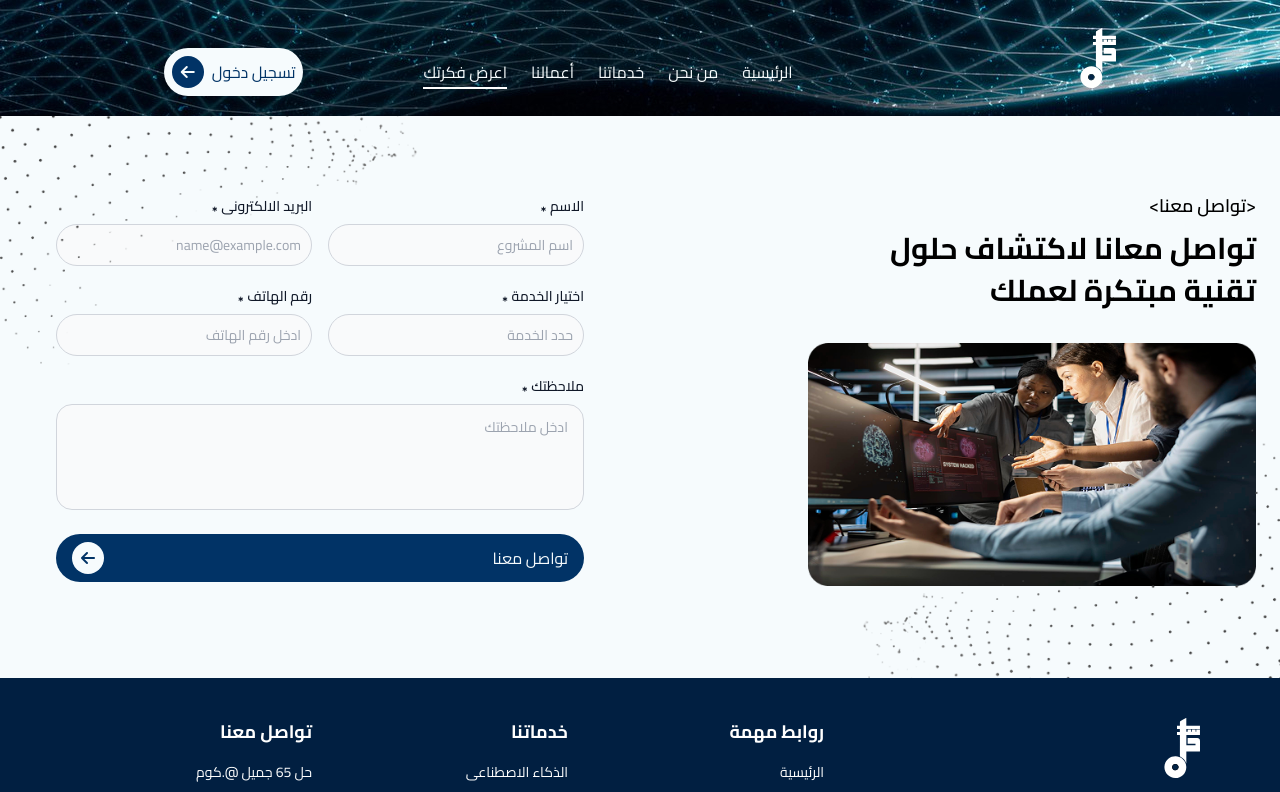
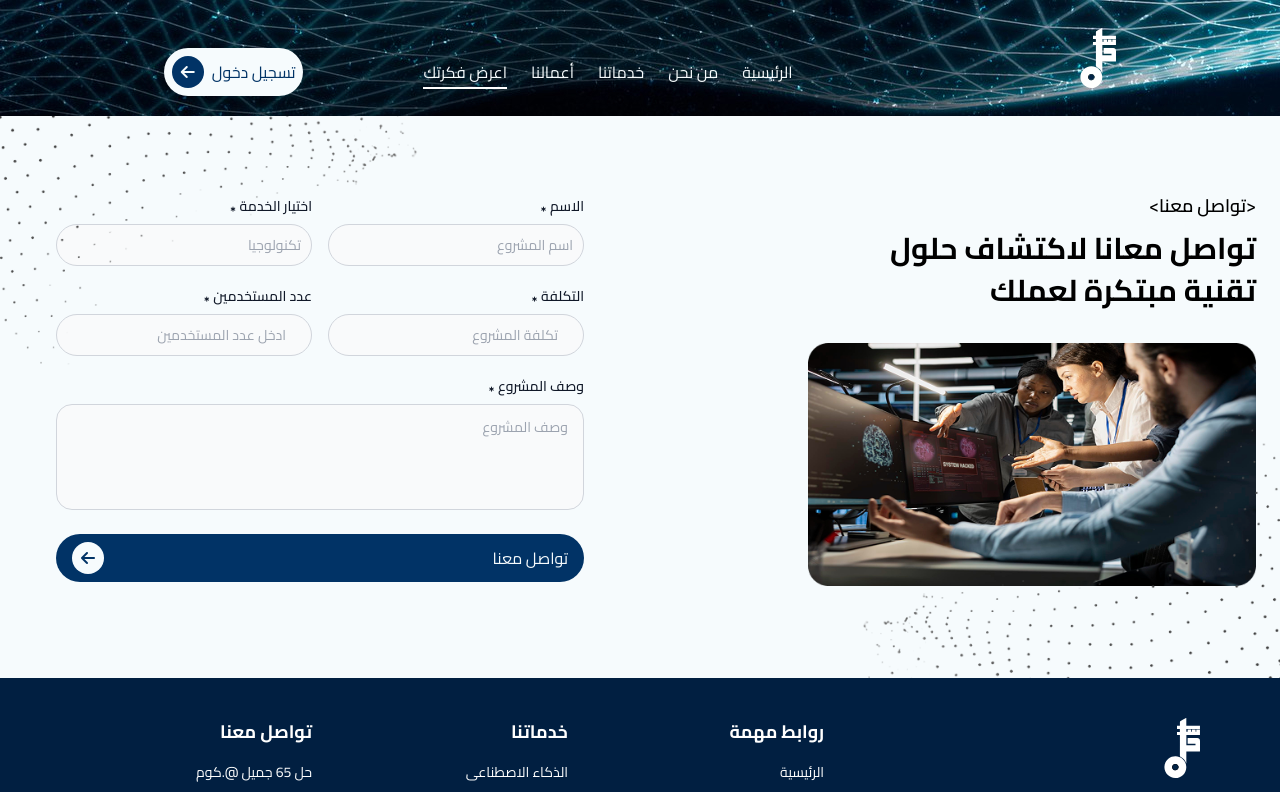
Before and after one commit to a7medElkholy/hal-app, a React (Vite) app: page /contact in a window 1280 px wide. Shown: the top 792 px of the page. Built offline with nearby package versions, Linux system fonts and the light colour scheme.

Commit message:
show ideas api

```diff
--- a/package.json
+++ b/package.json
@@ -26,11 +26,13 @@
     "framer-motion": "^12.23.12",
     "react": "^19.1.1",
     "react-dom": "^19.1.1",
+    "react-hot-toast": "^2.6.0",
     "react-icons": "^5.5.0",
     "react-router-dom": "^7.9.1",
     "react-slick": "^0.31.0",
     "react-spinners": "^0.17.0",
     "slick-carousel": "^1.8.1",
+    "sweetalert2": "^11.23.0",
     "swiper": "^12.0.1",
     "yup": "^1.7.0"
   },
--- a/src/App.jsx
+++ b/src/App.jsx
@@ -14,6 +14,7 @@ import Register from "./components/Register/Register";
 import Login from "./components/Login/Login";
 import Kadamat from "./components/Services/Kadamat";
 import AuthContextProvider from "./Context/AuthContextProvider";
+import { Toaster } from "react-hot-toast";
 
 const router = createBrowserRouter([
   {
@@ -40,6 +41,7 @@ export default function App() {
     <>
       <AuthContextProvider>
         <RouterProvider router={router} />
+        <Toaster />
       </AuthContextProvider>
     </>
   );
--- a/src/Context/AuthContextProvider.jsx
+++ b/src/Context/AuthContextProvider.jsx
@@ -1,19 +1,21 @@
-import React, {  useEffect, useState } from "react";
+import React, { useEffect, useState } from "react";
 import { createContext } from "react";
 export const AuthContextObj = createContext();
 
 export default function AuthContextProvider({ children }) {
   const [userToken, setUserToken] = useState(null);
+  const [userId, setUserId] = useState(null);
   useEffect(() => {
-    const tkn = localStorage.getItem("tkn")
+    const tkn = localStorage.getItem("tkn");
     if (tkn != null) {
-    setUserToken(tkn)
-  }
-
-  }, [])
+      setUserToken(tkn);
+    }
+  }, []);
 
   return (
-    <AuthContextObj.Provider value={{ setUserToken, userToken }}>
+    <AuthContextObj.Provider
+      value={{ setUserToken, userToken, userId, setUserId }}
+    >
       {children}
     </AuthContextObj.Provider>
   );
--- a/src/components/Contact/Contact.jsx
+++ b/src/components/Contact/Contact.jsx
@@ -1,4 +1,4 @@
-import React from "react";
+import React, { useContext } from "react";
 import contact from "../../assets/images/contact.png";
 import { Link } from "react-router-dom";
 import bottomDots from "../../assets/images/bottom-dots2.png";
@@ -6,50 +6,80 @@ import topDots from "../../assets/images/top-dots.png";
 import { useFormik } from "formik";
 import * as yup from "yup";
 import axios from "axios";
+import toast from "react-hot-toast";
+import { AuthContextObj } from "../../Context/AuthContextProvider";
+import Swal from "sweetalert2";
 
 export default function Contact() {
+  const { userToken } = useContext(AuthContextObj);
+
   let contactSchema = yup.object().shape({
     name: yup
       .string()
       .required("الاسم مطلوب")
-      .min(3, "الاسم يجب أن يحتوي على 3 أحرف على الأقل")
-      .max(12, "الاسم يجب ألا يتجاوز 12 حرفًا"),
-    phone: yup
-      .string()
-      .required("رقم الهاتف مطلوب")
-      .matches(/^01[0125][0-9]{8}$/),
-    service: yup
-      .string()
-      .required("يرجى اختيار الخدمة المطلوبة")
-      .min(3, "يجب كتابة خدمة لا تقل عن 3 أحرف"),
-    notes: yup
-      .string()
-      .required("يرجى ادخال ملاحظات")
-      .min(3, "يجب كتابة ملاحظة لا تقل عن 3 أحرف")
-      .max(200, "يجب أن تكون الملاحظة أقل من 200 حرف"),
-    email: yup
-      .string()
-      .required("البريد الالكترونى مطلوب ")
-      .email("يرجى إدخال بريد إلكتروني صالح"),
+      .max(255, "الاسم يجب ألا يتجاوز 255 حرف"),
+
+    field: yup.string().nullable().max(255, "الحقل يجب ألا يتجاوز 255 حرف"),
+
+    capacity: yup
+      .number()
+      .typeError("عدد المستخدمين يجب أن يكون رقم")
+      .nullable()
+      .integer("يجب أن يكون رقمًا صحيحًا")
+      .min(1, "عدد المستخدمين يجب أن يكون 1 على الأقل"),
+
+    cost: yup
+      .number()
+      .typeError("التكلفة يجب أن تكون رقم")
+      .nullable()
+      .min(0, "التكلفة يجب أن تكون أكبر من أو تساوي 0"),
+    description: yup.string().nullable(),
   });
-
   let user = {
     name: "",
-    email: "",
-    phone: "",
-    service: "",
-    notes: "",
+    field: "",
+    capacity: undefined,
+    cost: undefined,
+    description: "",
+    user_id: localStorage.getItem("userId") || null,
   };
-  function submit(values) {
+
+  function submitData(values) {
+    if (!userToken) {
+      Swal.fire({
+        icon: "error",
+        text: "من فضلك قم بتسجيل الدخول أولاً",
+        confirmButtonText: "موافق",
+      });
+      return;
+    }
+
     console.log(values);
+    axios
+      .post("http://localhost:8000/api/v1/ideas", values, {
+        headers: {
+          Authorization: `Bearer ${userToken}`,
+        },
+      })
+      .then((res) => {
+        console.log("res", res);
+        toast.success("تم إنشاء الفكرة بنجاح", {
+          duration: 2000,
+          position: "top-center",
+        });
+      })
+      .catch((error) => {
+        console.log("error", error);
+        toast.error("لم يتم إنشاء الفكرة بنجاح", {
+          duration: 2000,
+          position: "top-center",
+        });
+      });
+  }
 
-    // await axios.post("", values).then((res)=>{console.log(res);
-    // }).catch((error)=>{console.log(error);
-    // });
-  }
   const contactFormik = useFormik({
     initialValues: user,
-    onSubmit: submit,
+    onSubmit: submitData,
     validationSchema: contactSchema,
   });
   return (
@@ -65,31 +95,30 @@ export default function Contact() {
                 <div className="grid grid-cols-1 sm:grid-cols-2 gap-4">
                   <div>
                     <label
-                      htmlFor="email"
+                      htmlFor="field"
                       className="block mb-2 text-sm font-medium text-gray-900"
                     >
                       <i className="fa-solid mr-1 fa-star-of-life text-[5px] "></i>
-                      البريد الالكترونى
+                      اختيار الخدمة
                     </label>
                     <input
                       onChange={contactFormik.handleChange}
                       onBlur={contactFormik.handleBlur}
-                      value={contactFormik.values.email}
-                      type="email"
-                      id="email"
-                      name="email"
+                      value={contactFormik.values.field}
+                      type="text"
+                      id="field"
+                      name="field"
                       className="bg-gray-50 border text-right border-gray-300 text-gray-900 text-sm rounded-full focus:ring-blue-500 focus:border-blue-500 block w-full p-2.5"
-                      placeholder="name@example.com"
-                      required
+                      placeholder="تكنولوجيا"
                     />
-                    {contactFormik.errors.email &&
-                    contactFormik.touched.email ? (
+                    {contactFormik.errors.field &&
+                    contactFormik.touched.field ? (
                       <div
                         className="p-4 mb-4 mt-2 rounded-full text-sm text-red-800  bg-red-50 dark:bg-gray-800 dark:text-red-400"
                         role="alert"
                       >
                         {" "}
-                        {contactFormik.errors.email}
+                        {contactFormik.errors.field}
                       </div>
                     ) : (
                       ""
@@ -130,31 +159,30 @@ export default function Contact() {
                 <div className="grid grid-cols-1 sm:grid-cols-2 gap-4 mt-5">
                   <div>
                     <label
-                      htmlFor="phone"
+                      htmlFor="capacity"
                       className="block mb-2 text-sm font-medium text-gray-900"
                     >
                       <i className="fa-solid mr-1 fa-star-of-life text-[5px] "></i>
-                      رقم الهاتف
+                      عدد المستخدمين{" "}
                     </label>
                     <input
                       onChange={contactFormik.handleChange}
                       onBlur={contactFormik.handleBlur}
-                      value={contactFormik.values.phone}
-                      type="tel"
-                      id="phone"
-                      name="phone"
+                      value={contactFormik.values.capacity}
+                      type="number"
+                      id="capacity"
+                      name="capacity"
                       className="bg-gray-50 border text-right border-gray-300 text-gray-900 text-sm rounded-full focus:ring-blue-500 focus:border-blue-500 block w-full p-2.5"
-                      placeholder="ادخل رقم الهاتف"
-                      required
+                      placeholder="ادخل عدد المستخدمين"
                     />
-                    {contactFormik.errors.phone &&
-                    contactFormik.touched.phone ? (
+                    {contactFormik.errors.capacity &&
+                    contactFormik.touched.capacity ? (
                       <div
                         className="p-4 mb-4 mt-2 rounded-full text-sm text-red-800  bg-red-50 dark:bg-gray-800 dark:text-red-400"
                         role="alert"
                       >
                         {" "}
-                        {contactFormik.errors.phone}
+                        {contactFormik.errors.capacity}
                       </div>
                     ) : (
                       ""
@@ -162,31 +190,29 @@ export default function Contact() {
                   </div>
                   <div>
                     <label
-                      htmlFor="service"
+                      htmlFor="cost"
                       className="block mb-2 text-sm font-medium text-gray-900"
                     >
                       <i className="fa-solid mr-1 fa-star-of-life text-[5px] "></i>
-                      اختيار الخدمة
+                      التكلفة{" "}
                     </label>
                     <input
                       onChange={contactFormik.handleChange}
                       onBlur={contactFormik.handleBlur}
-                      value={contactFormik.values.service}
-                      type="text"
-                      id="service"
-                      name="service"
+                      value={contactFormik.values.cost}
+                      type="number"
+                      id="cost"
+                      name="cost"
                       className="bg-gray-50 border text-right border-gray-300 text-gray-900 text-sm rounded-full focus:ring-blue-500 focus:border-blue-500 block w-full p-2.5"
-                      placeholder="حدد الخدمة"
-                      required
+                      placeholder="تكلفة المشروع"
                     />
-                    {contactFormik.errors.service &&
-                    contactFormik.touched.service ? (
+                    {contactFormik.errors.cost && contactFormik.touched.cost ? (
                       <div
                         className="p-4 mb-4 mt-2 rounded-full text-sm text-red-800  bg-red-50 dark:bg-gray-800 dark:text-red-400"
                         role="alert"
                       >
                         {" "}
-                        {contactFormik.errors.service}
+                        {contactFormik.errors.cost}
                       </div>
                     ) : (
                       ""
@@ -196,30 +222,30 @@ export default function Contact() {
 
                 <div className="mt-5">
                   <label
-                    htmlFor="message"
+                    htmlFor="description"
                     className="block mb-2 text-sm font-medium text-gray-900"
                   >
                     <i className="fa-solid mr-1 fa-star-of-life text-[5px] "></i>
-                    ملاحظتك
+                    وصف المشروع{" "}
                   </label>
                   <textarea
-                    value={contactFormik.values.notes}
+                    value={contactFormik.values.description}
                     onChange={contactFormik.handleChange}
                     onBlur={contactFormik.handleBlur}
-                    name="notes"
-                    id="notes"
+                    name="description"
+                    id="description"
                     rows="4"
                     className="bg-gray-50 border text-right border-gray-300 text-gray-900 text-sm rounded-2xl focus:ring-blue-500 focus:border-blue-500 block w-full p-3 resize-none"
-                    placeholder="ادخل ملاحظتك "
-                    required
+                    placeholder="وصف المشروع "
                   ></textarea>
-                  {contactFormik.errors.notes && contactFormik.touched.notes ? (
+                  {contactFormik.errors.description &&
+                  contactFormik.touched.description ? (
                     <div
                       className="p-4 mb-4 mt-2 rounded-full text-sm text-red-800  bg-red-50 dark:bg-gray-800 dark:text-red-400"
                       role="alert"
                     >
                       {" "}
-                      {contactFormik.errors.notes}
+                      {contactFormik.errors.description}
                     </div>
                   ) : (
                     ""
@@ -240,7 +266,10 @@ export default function Contact() {
               </form>
             </div>
 
-            <div className="lg:col-span-6 flex flex-col items-center lg:items-end text-center lg:text-right gap-8">
+            <button
+              type="submit"
+              className="lg:col-span-6 flex flex-col items-center lg:items-end text-center lg:text-right gap-8"
+            >
               <div>
                 <span className="block text-lg font-semibold mb-2">
                   &lt;تواصل معنا&gt;
@@ -258,7 +287,7 @@ export default function Contact() {
                   className="w-full h-auto object-contain"
                 />
               </div>
-            </div>
+            </button>
           </div>
         </div>
         <div className="absolute flex  bottom-0 right-0 w-full lg:w-[45%] pointer-events-none">
--- a/src/components/Login/Login.jsx
+++ b/src/components/Login/Login.jsx
@@ -11,8 +11,10 @@ import { useNavigate } from "react-router-dom";
 import * as yup from "yup";
 import { AuthContextObj } from "../../Context/AuthContextProvider";
 
+import toast from "react-hot-toast";
+
 export default function Login() {
-  const { setUserToken } = useContext(AuthContextObj);
+  const { setUserToken, setUserId } = useContext(AuthContextObj);
   const navigate = useNavigate();
   const [apiMessage, setApiMessage] = useState("");
   const [isLoading, setIsLoading] = useState(false);
@@ -35,20 +37,31 @@ export default function Login() {
         formValues
       );
       console.log("res", res.data);
-      console.log("res", res.data.data.token);
+      console.log("res", res.data.data.user.id);
       setUserToken(res.data.data.token);
+      setUserId(res.data.data.user.id);
       localStorage.setItem("tkn", res.data.data.token);
+      localStorage.setItem("userId", res.data.data.user.id);
+      toast.success("تم تسجيل الدخول بنجاح", {
+        duration: 2000,
+        position: "top-center",
+      });
       setIsSuccess(true);
-      setApiMessage("تم تسجيل الدخول بنجاح! جاري التحويل...");
+
+      // setApiMessage("تم تسجيل الدخول بنجاح! جاري التحويل...");
       setTimeout(() => {
         navigate("/");
       }, 2000);
     } catch (error) {
       console.log(error?.response?.data || error?.errors?.email?.[0]);
       setIsSuccess(false);
-      setApiMessage(
-        error.response?.data?.errors?.email?.[0] || "حدث خطأ أثناء تسجيل الدخول"
-      );
+      // setApiMessage(
+      //   error.response?.data?.errors?.email?.[0] || "حدث خطأ أثناء تسجيل الدخول"
+      // );
+      toast.error("حدث خطأ أثناء تسجيل الدخول",{
+        duration: 2000,
+        position: "top-center",
+      });
     } finally {
       setIsLoading(false);
     }
--- a/src/components/Navbar/Navbar.jsx
+++ b/src/components/Navbar/Navbar.jsx
@@ -2,61 +2,32 @@ import React, { useContext, useState } from "react";
 import { NavLink, Link, useNavigate } from "react-router-dom";
 import { AuthContextObj } from "../../Context/AuthContextProvider";
 import axios from "axios";
+import toast from "react-hot-toast";
 
 export default function Navbar() {
   const navigate = useNavigate();
   const [isOpen, setIsOpen] = useState(false);
-  const { userToken, setUserToken } = useContext(AuthContextObj);
+  const { userToken, setUserToken, setUserId } = useContext(AuthContextObj);
 
-function handleLogout() {
-  axios
-    .post(
-      "http://localhost:8000/api/v1/logout",
-      {},
-      {
-        headers: {
-          Authorization: `Bearer ${token}`,
-        },
-        withCredentials: true, // لو بتستخدم Sanctum أو محتاج تبعت كوكيز
-      }
-    )
-    .then((res) => {
-      console.log("Logout successful", res.data);
+  async function handleLogout() {
+    try {
       localStorage.removeItem("tkn");
+      localStorage.removeItem("userId");
       setUserToken(null);
+      setUserId(null);
+      toast.success("تم تسجيل الخروج بنجاح", {
+        duration: 2000,
+        position: "top-center",
+      });
       navigate("/login");
-    })
-    .catch((err) => {
-      console.error("خطأ في تسجيل الخروج:", err);
-    });
-}
-
-  // async function handleLogout() {
-  //   try {
-  //     const token = localStorage.getItem("tkn");
-  //     console.log("token", token);
-
-  //     await axios.post(
-  //       "http://localhost:8000/api/v1/logout",
-  //       {},
-  //       {
-  //         headers: {
-  //           Authorization: `Bearer ${token}`,
-
-  //         },
-
-  //       }
-  //     );
-
-  //     localStorage.removeItem("tkn");
-  //     setUserToken(null);
-  //     navigate("/login");
-
-  //     console.log("تم تسجيل الخروج من الجلسة الحالية");
-  //   } catch (error) {
-  //     console.error("خطأ في تسجيل الخروج:", error);
-  //   }
-  // }
+    } catch (error) {
+      toast.error("حدث خطأ فى تسجيل الخروج", {
+        duration: 2000,
+        position: "top-center",
+      });
+      console.log(error);
+    }
+  }
 
   return (
     <div
```
Also changed, not shown: src/assets/images/not found.png (added), 1 other file (tests, documents, lock files or other folders).
